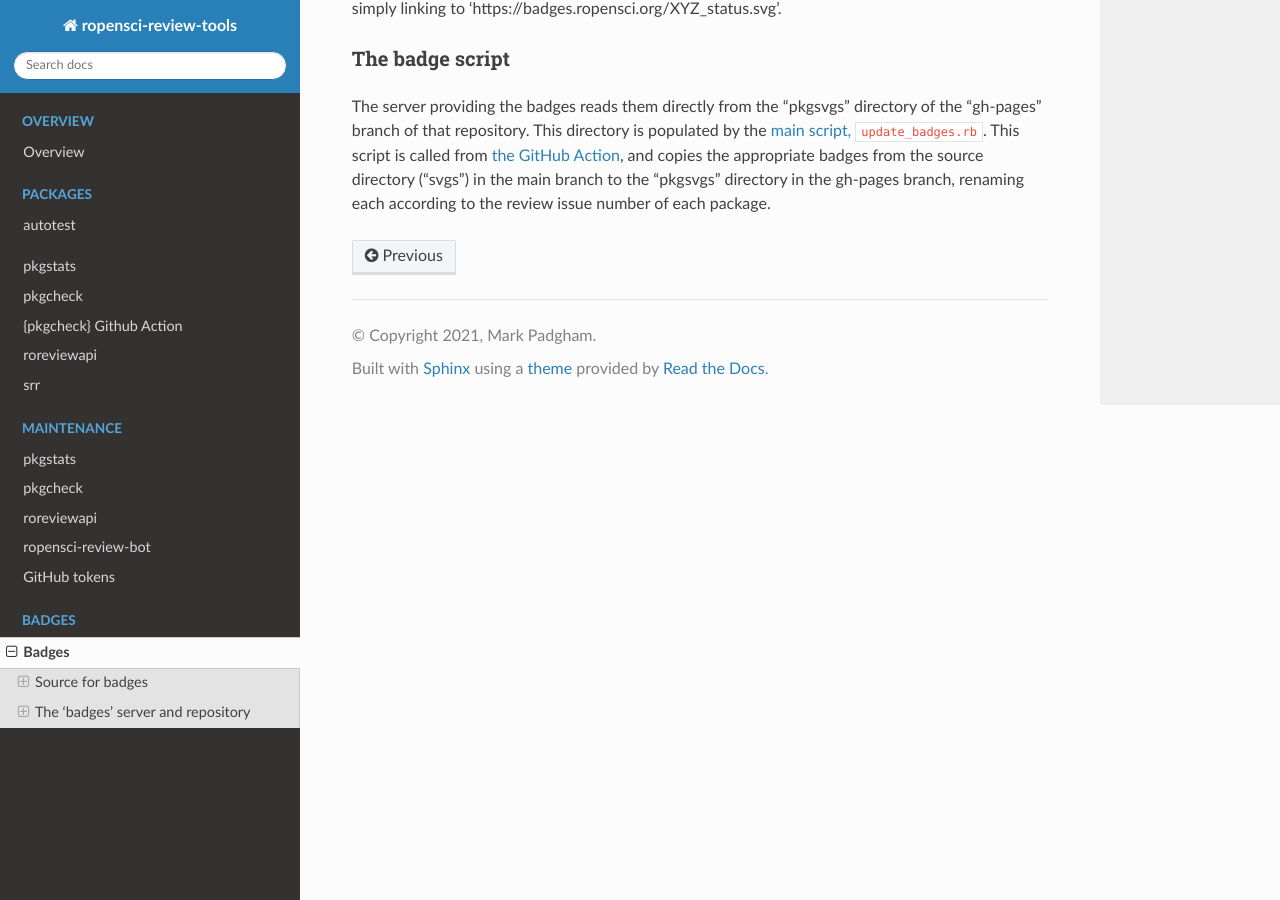
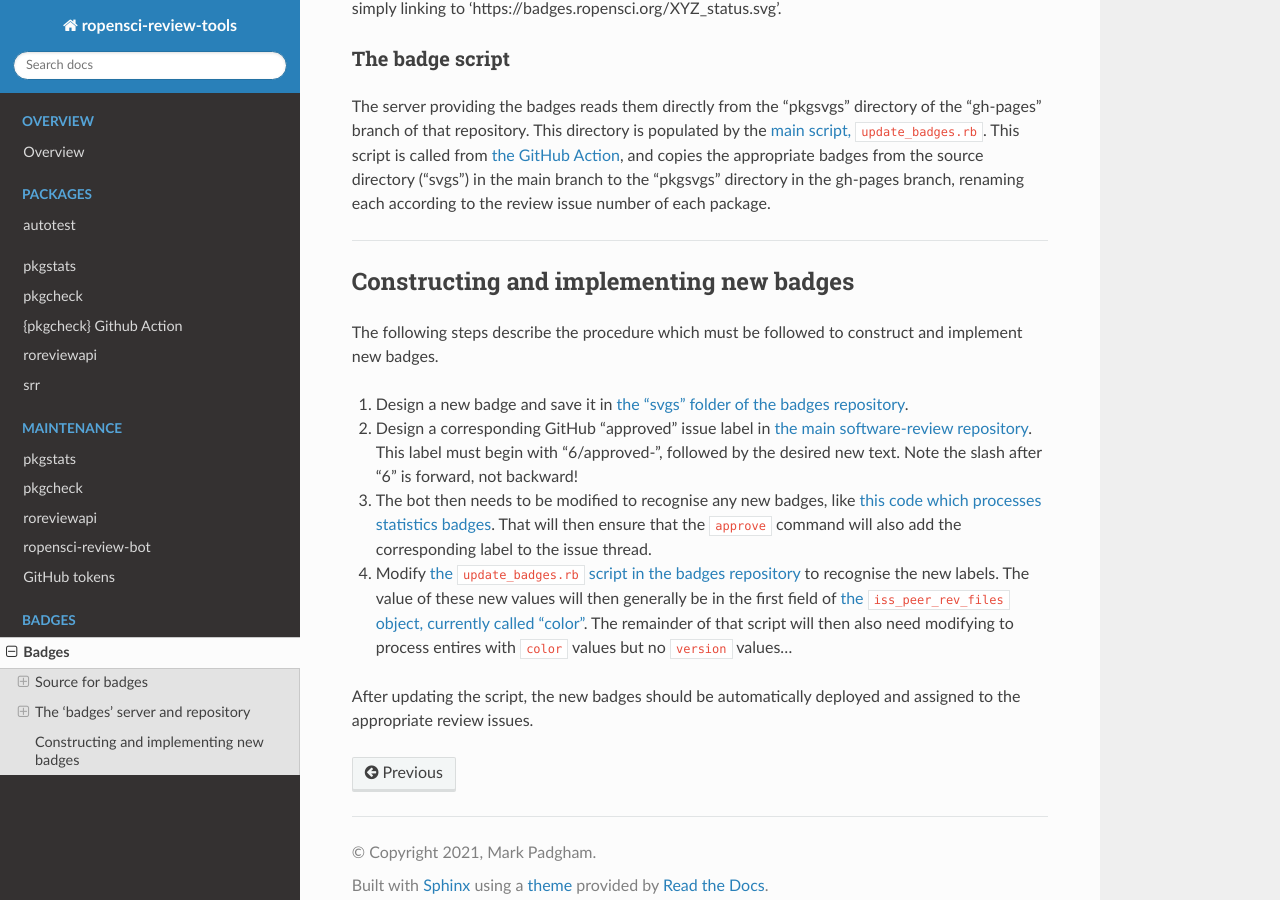
Before and after one commit to ropensci-review-tools/ropensci-review-tools, a Sphinx documentation site: the page built from docs/badges/badges.md, in a window 1280 px wide and 900 px high, scrolled down 1071 px. Built offline with Sphinx 7.4.7 and the Read the Docs theme 2.0.0, drawn with Linux system fonts in a browser that asks for light colours; pages that are not in the unit, such as notebooks, are missing from menus.

Commit message:
more badges script

```diff
--- a/docs/badges/badges.md
+++ b/docs/badges/badges.md
@@ -67,3 +67,34 @@ Action](https://github.com/ropensci-org/badges/blob/main/.github/workflows/badge
 and copies the appropriate badges from the source directory ("svgs") in the
 main branch to the "pkgsvgs" directory in the gh-pages branch, renaming each
 according to the review issue number of each package.
+
+
+---
+
+## Constructing and implementing new badges
+
+The following steps describe the procedure which must be followed to construct and implement new badges.
+
+1. Design a new badge and save it in [the "svgs" folder of the badges
+   repository](https://github.com/ropensci-org/badges/tree/main/svgs).
+2. Design a corresponding GitHub "approved" issue label in [the main
+   software-review
+   repository](https://github.com/ropensci/software-review/labels). This label
+   must begin with "6/approved-", followed by the desired new text. Note the
+   slash after "6" is forward, not backward!
+3. The bot then needs to be modified to recognise any new badges, like [this
+   code which processes statistics
+   badges](https://github.com/ropensci-org/buffy/blob/044d630b554a7963aa2a1d8febe9422edd5643bd/app/responders/ropensci/approve_responder.rb#L34-L46).
+   That will then ensure that the `approve` command will also add the
+   corresponding label to the issue thread.
+4. Modify [the `update_badges.rb` script in the badges
+   repository](https://github.com/ropensci-org/badges/blob/main/update_badges.rb)
+   to recognise the new labels. The value of these new values will then
+   generally be in the first field of [the `iss_peer_rev_files` object,
+   currently called
+   "color"](https://github.com/ropensci-org/badges/blob/358a433204b89f4fa2f8b09661d2d6dec9ea4cab/update_badges.rb#L44-L49).
+   The remainder of that script will then also need modifying to process
+   entires with `color` values but no `version` values...
+
+After updating the script, the new badges should be automatically deployed and
+assigned to the appropriate review issues.
```
